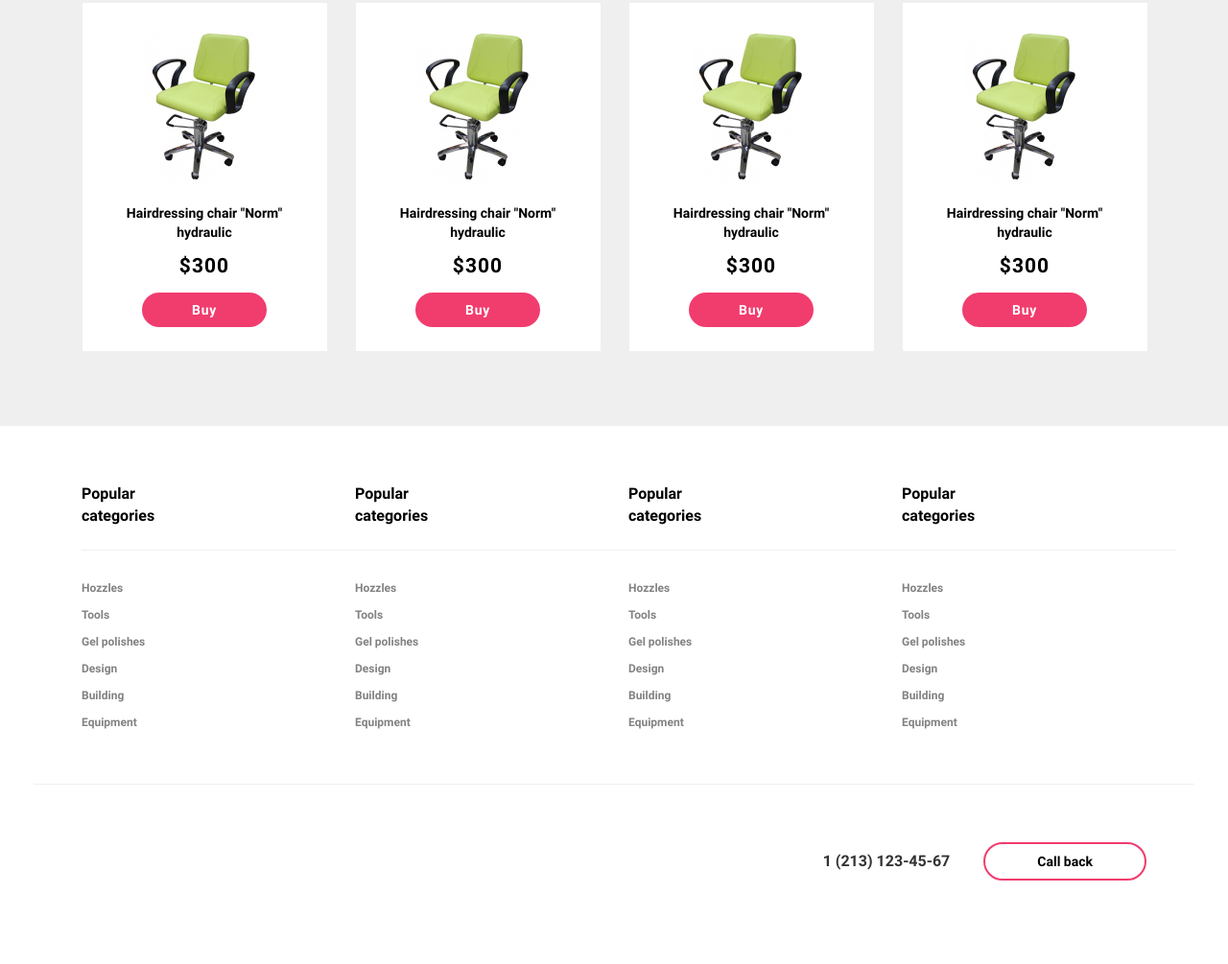
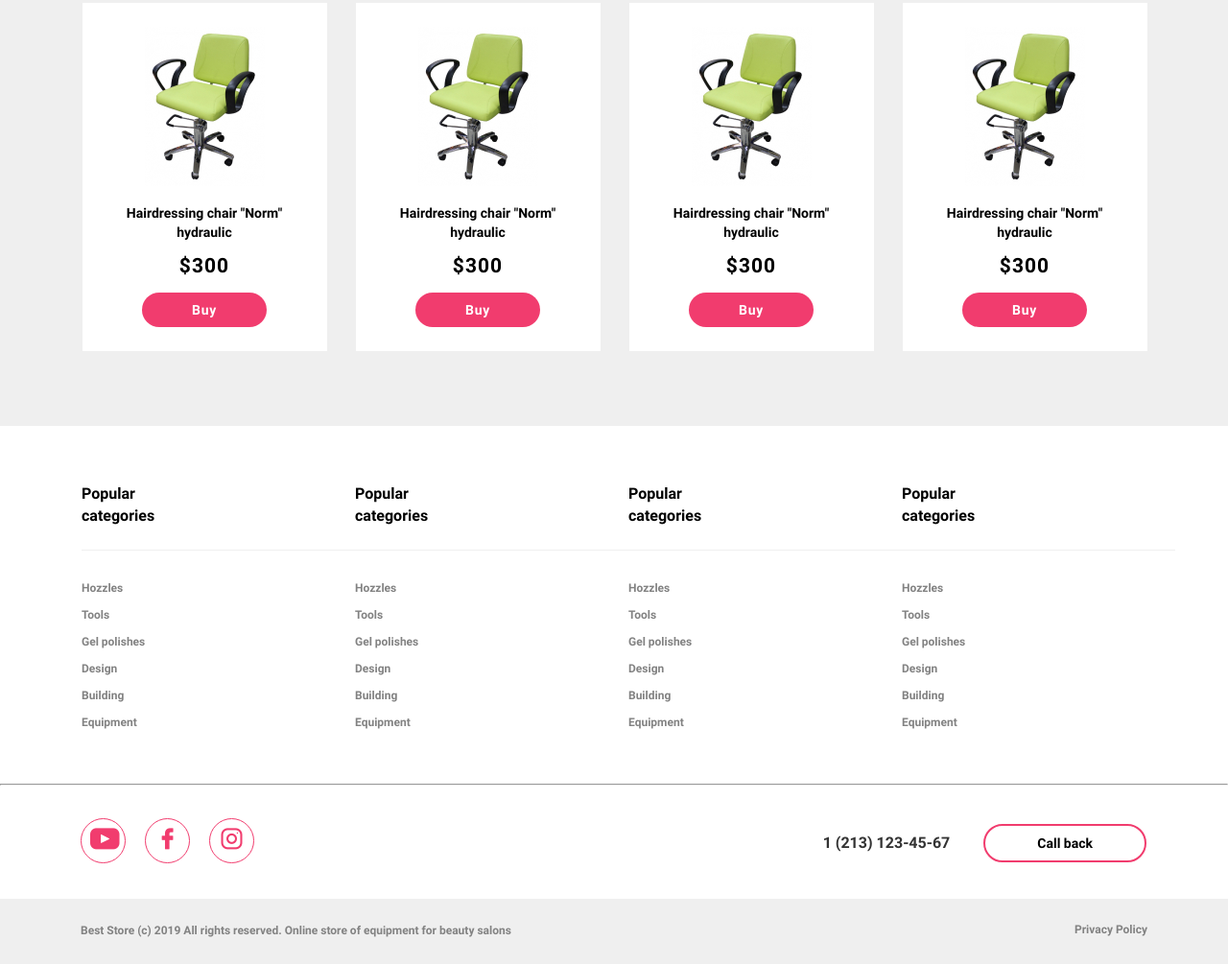
Before and after one commit to grynia005/homework, a plain HTML site: page markup6_beauty_site/index.html in a window 1280 px wide. Shown: the part 2275-3280 px from the top of the page at 96% size. Before the commit the page ends 3193 px from the top, so only its background shows below. Drawn offline with Linux system fonts and the light colour scheme.

Commit message:
commit 02 beauty site

```diff
--- a/markup6_beauty_site/index.html
+++ b/markup6_beauty_site/index.html
@@ -6,7 +6,7 @@
     <meta name="viewport" content="width=device-width, initial-scale=1.0">
     <title>BEAUTY SITE</title>
     <link rel="stylesheet" href="./style/normalize.css">
-
+    <link rel="stylesheet" href="./style/icomoon.css">
     <link rel="stylesheet" href="./style/style.css">
 </head>
 <body>
@@ -31,7 +31,7 @@
                     <h2><a class="lg" href="#">BEAUTY</a></h2>
                 </div>
                 <div class="telefon">
-                    <a href="tell:1 (213) 123-45-67">1 (213) 123-45-67</a>
+                    <a href="tell:12131234567">1 (213) 123-45-67</a>
                     <button type="button">Call back</button>
                 </div>
             </div>
@@ -195,7 +195,7 @@
                 <div class="list_categories">
                     <h3>Popular <br> categories</h3>
                     <ul>
-                        <li><span>Нozzles</span></li>                                                        </li>
+                        <li><span>Нozzles</span></li>
                         <li><span>Tools</span></li>
                         <li><span>Gel polishes</span></li>
                         <li><span>Design</span></li>
@@ -206,7 +206,7 @@
                 <div class="list_categories">
                     <h3>Popular <br> categories</h3>
                     <ul>
-                        <li><span>Нozzles</span></li>                                                        </li>
+                        <li><span>Нozzles</span></li>
                         <li><span>Tools</span></li>
                         <li><span>Gel polishes</span></li>
                         <li><span>Design</span></li>
@@ -217,7 +217,7 @@
                 <div class="list_categories">
                     <h3>Popular <br> categories</h3>
                     <ul>
-                        <li><span>Нozzles</span></li>                                                        </li>
+                        <li><span>Нozzles</span></li>
                         <li><span>Tools</span></li>
                         <li><span>Gel polishes</span></li>
                         <li><span>Design</span></li>
@@ -228,7 +228,7 @@
                 <div class="list_categories">
                     <h3>Popular <br> categories</h3>
                     <ul>
-                        <li><span>Нozzles</span></li>                                                        </li>
+                        <li><span>Нozzles</span></li>
                         <li><span>Tools</span></li>
                         <li><span>Gel polishes</span></li>
                         <li><span>Design</span></li>
@@ -238,6 +238,7 @@
                 </div>
             </div>
         </div>
+        <hr>
         <div class="food_midle">
             <div class="head_logo_container">
                 <div class="logo_container container">
@@ -246,17 +247,17 @@
                             <ul class="social">
                                 <li>
                                     <div class="icon">
-                                        <h2><a href="#"></a></h2>
+                                        <h2><a href="#"><span class="icon-Vector"></span></a></h2>
                                     </div>
                                 </li>
                                 <li>
                                     <div class="icon">
-                                        <h2><a href="#"></a></h2>
+                                        <h2><a href="#"><span class="icon-Vector-1"></span></a></h2>
                                     </div>
                                 </li>
                                 <li>
                                     <div class="icon">
-                                        <h2><a href="#"></a></h2>
+                                        <h2><a href="#"><span class="icon-instagram"></span></a></h2>
                                     </div>
                                 </li>
                             </ul>
@@ -264,15 +265,22 @@
 
                     </div>
                     <div class="telefon">
-                        <a href="tell:1 (213) 123-45-67">1 (213) 123-45-67</a>
+                        <a href="tell:12131234567">1 (213) 123-45-67</a>
                         <button type="button">Call back</button>
                     </div>
                 </div>
             </div>
         </div>
-        <div class="foot_bottom"></div>
+        <div class="foot_bottom">
+            <div class="foot_cont container">
+                <div class="box_foot_1">
+                    <p>Best Store (c) 2019 All rights reserved. Online store of equipment for beauty salons</p>
+                </div>
+                <div class="box_foot_2">
+                    <p>Privacy Policy</p>
+                 </div>
+            </div>
+        </div>
     </footer>
-
-
 </body>
 </html>
--- /dev/null
+++ b/markup6_beauty_site/style/icomoon.css
@@ -0,0 +1,36 @@
+@font-face {
+  font-family: 'icomoon';
+  src:  url('../fonts/icomoon.eot?jnx438');
+  src:  url('../fonts/icomoon.eot?jnx438#iefix') format('embedded-opentype'),
+    url('../fonts/icomoon.ttf?jnx438') format('truetype'),
+    url('../fonts/icomoon.woff?jnx438') format('woff'),
+    url('../fonts/icomoon.svg?jnx438#icomoon') format('svg');
+  font-weight: normal;
+  font-style: normal;
+  font-display: block;
+}
+
+[class^="icon-"], [class*=" icon-"] {
+  /* use !important to prevent issues with browser extensions that change fonts */
+  font-family: 'icomoon' !important;
+  speak: never;
+  font-style: normal;
+  font-weight: normal;
+  font-variant: normal;
+  text-transform: none;
+  line-height: 1;
+
+  /* Better Font Rendering =========== */
+  -webkit-font-smoothing: antialiased;
+  -moz-osx-font-smoothing: grayscale;
+}
+
+.icon-Vector-1:before {
+  content: "\e900";
+}
+.icon-instagram:before {
+  content: "\e901";
+}
+.icon-Vector:before {
+  content: "\e902";
+}
--- a/markup6_beauty_site/style/style.css
+++ b/markup6_beauty_site/style/style.css
@@ -306,10 +306,15 @@ table a {
 }
 
 /* footer -------------------------------------------------------------- */
- .container_list_foot {
+hr {
+    margin: 0;
+    height: 0px;
+    color: var(--background_head-foot);
+}
+.container_list_foot {
     overflow: hidden;
     padding: 43px 0 50px 50px;
-    border-bottom: 1px solid var(--background_head-foot);
+
  }
 
 .list_categories {
@@ -332,3 +337,57 @@ table a {
     line-height: 28px;
     color: var(--color_foot_list);
 }
+
+/*  icon ------------------------------------------------------------ */
+
+.foot_network {
+    float: left;
+    padding: 34px 0 37px 24px;
+}
+
+.soc_net {
+    overflow: hidden;
+}
+.social li {
+    float: left;
+}
+
+.icon {
+    width: 45px;
+    height: 45px;
+    border: 1px solid var(--color_brand);
+    border-radius: 50%;
+    margin-right: 20px;
+}
+
+
+.icon h2 {
+    margin: 9px;
+    text-align: center;
+}
+.icon a {
+    font-size: 22px;
+    color: var(--color_brand);
+}
+/*  bottomm footer---------------------------------------------- */
+
+.foot_bottom {
+    background-color: var(--background_head-foot);
+}
+
+.foot_cont {
+    overflow: hidden;
+    font-size: 12px;
+    line-height: calc(14/12);
+    color: var(--color_foot_list);
+}
+
+.box_foot_1 {
+    float: left;
+    padding: 14px 0 16px 24px;
+}
+
+.box_foot_2 {
+    float: right;
+    padding: 13px 24px 0 0;
+}
```
Also changed, not shown: markup6_beauty_site/fonts/icomoon.ttf (added), markup6_beauty_site/fonts/icomoon.woff (added), 2 other files.
